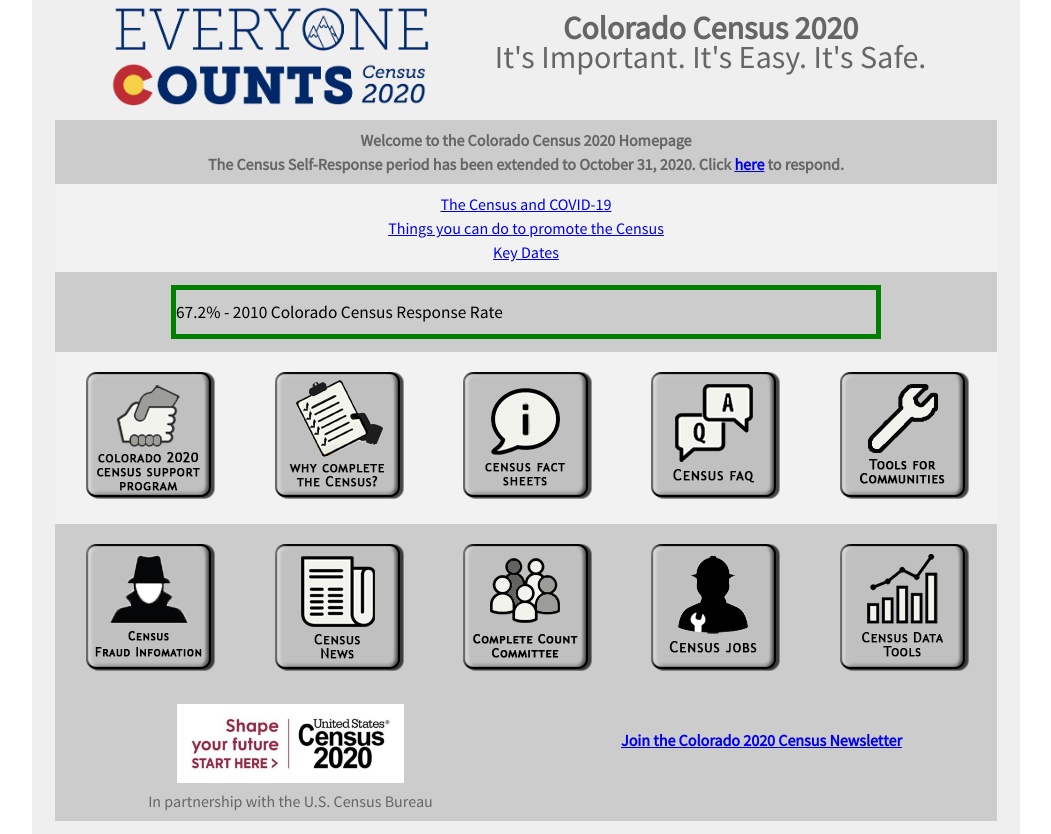
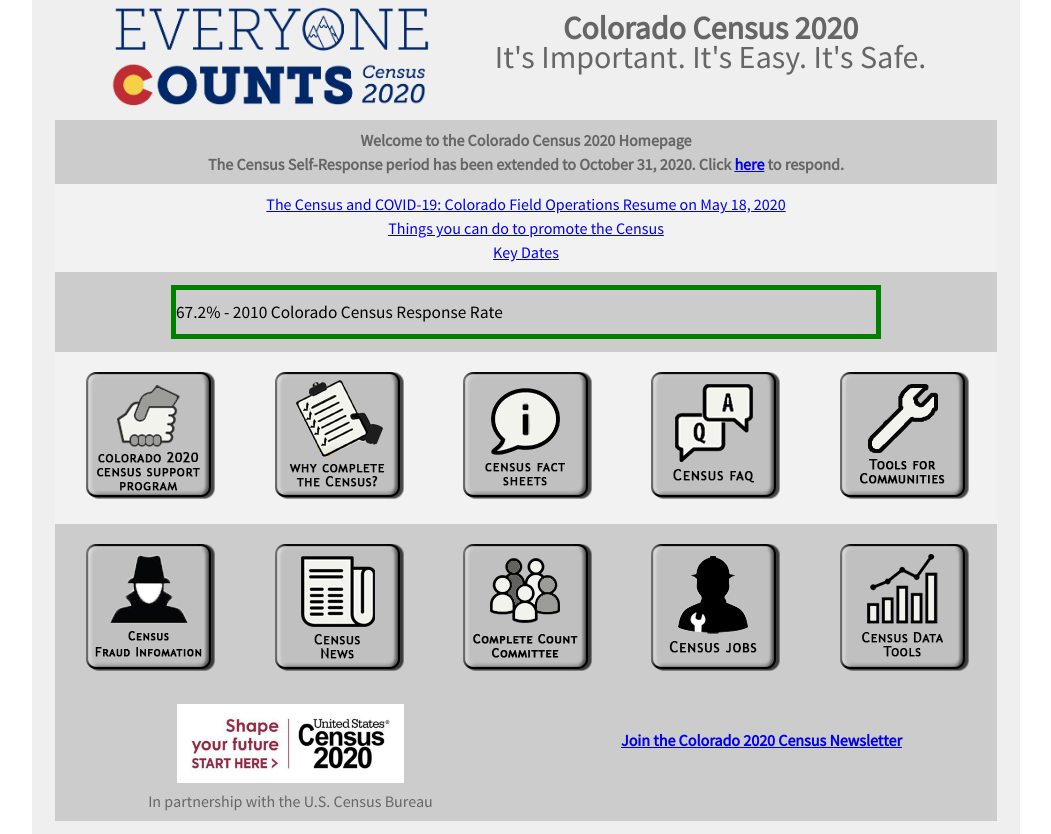
Before and after one commit to TBleess/Website_New, a Jekyll site: the page built from pages/5_CensusACS/census_2020_main.html, in a window 1280 px wide and 900 px high, scrolled down 973 px, cut to the strip 66-900 px from the top of the window. Shown: the whole strip, without its empty margins (114-1165 px from the left). Built offline with Jekyll 4.4.1, drawn with Linux system fonts in a browser that asks for light colours.

Commit message:
Add files via upload

```diff
--- a/pages/5_CensusACS/census_2020_main.html
+++ b/pages/5_CensusACS/census_2020_main.html
@@ -129,7 +129,7 @@
 		<tr>
 		<td align="left" colspan="5" >
 
-			<a href="https://demography.dola.colorado.gov/census-acs/2020-covid/">The Census and COVID-19</a><br>
+			<a href="https://demography.dola.colorado.gov/census-acs/2020-covid/">The Census and COVID-19: Colorado Field Operations Resume on May 18, 2020</a><br>
 			<a href="https://demography.dola.colorado.gov/census-acs/2020-resources/">Things you can do to promote the Census</a><br>
 			<a href="https://demography.dola.colorado.gov/census-acs/2020-resources/">Key Dates</a>
 		</td>
```
